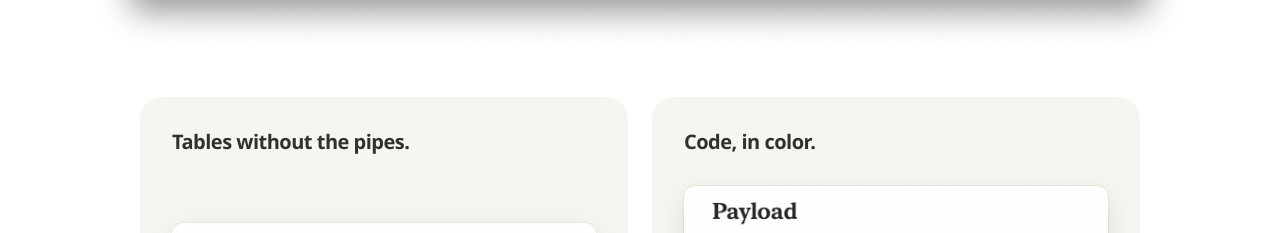
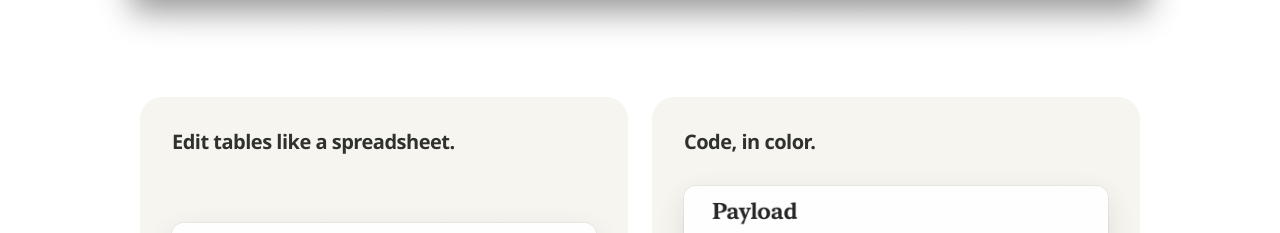
Before and after one commit to rblch/dackel-app, a plain HTML site: page index.html in a window 1280 px wide. Shown: the part 8144-8377 px from the top of the page. Drawn offline with Linux system fonts and the light colour scheme.

Commit message:
Retitle the Engineering table tile

```diff
--- a/index.html
+++ b/index.html
@@ -151,7 +151,7 @@
       </figure>
       <div class="chapter-points tiles even">
         <article class="point tile">
-          <h3>Tables without the pipes.</h3>
+          <h3>Edit tables like a spreadsheet.</h3>
           <div class="tile-art"><img src="assets/dackel-engineering-table-e63a8496.png" class="tile-card" style="--real-width: 484px" alt="The Retry schedule table as an editable grid: the cell “10 min” is selected for editing, with a plus button beside the grid to add a column and one below it to add a row." width="968" height="548" loading="lazy"></div>
         </article>
         <article class="point tile">
```
